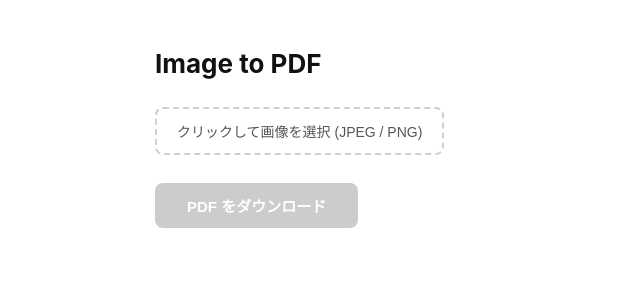
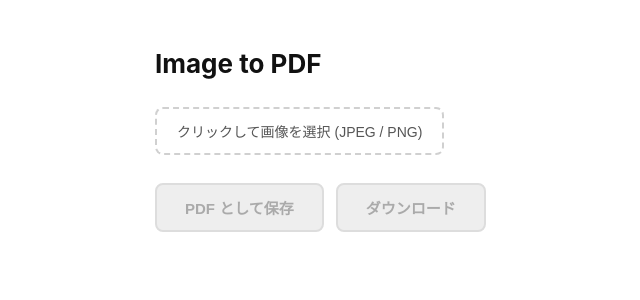
Before and after one commit to Hattori-1104/kadai-box, a React (Vite) app in the folder apps/web/: page / in a window 1280 px wide. Shown: the top 300 px of the page, without its empty margins (35-675 px from the left). Built offline with nearby package versions, Linux system fonts and the light colour scheme.

Commit message:
ダウンロードと保存を分けた

```diff
--- a/apps/web/src/App.tsx
+++ b/apps/web/src/App.tsx
@@ -13,7 +13,7 @@ import type React from "react"
 import { ImageCard } from "./components/ImageCard"
 import { ImageModal } from "./components/ImageModal"
 import { type ImageItem, type ImageLoadError, loadImageItems, revokeObjectUrl } from "./lib/image"
-import { type PdfError, generatePdf } from "./lib/pdf"
+import { type PdfError, buildPdf, downloadPdf } from "./lib/pdf"
 
 const formatImageError = (e: ImageLoadError): string =>
   `"${e.fileName}" の読み込みに失敗しました`
@@ -40,6 +40,7 @@ export default function App() {
   const [items, setItems] = useState<ImageItem[]>([])
   const [error, setError] = useState<string | null>(null)
   const [previewId, setPreviewId] = useState<string | null>(null)
+  const [savedPdf, setSavedPdf] = useState<Uint8Array | null>(null)
   const itemsRef = useRef(items)
   const inputRef = useRef<HTMLInputElement>(null)
   itemsRef.current = items
@@ -63,6 +64,7 @@ export default function App() {
     const exit = await Effect.runPromiseExit(loadImageItems(files))
     if (Exit.isSuccess(exit)) {
       setItems(exit.value)
+      setSavedPdf(null)
     } else {
       setError(extractCauseMessage(exit.cause, formatImageError))
     }
@@ -71,6 +73,7 @@ export default function App() {
   const handleDragEnd = (event: DragEndEvent) => {
     const { active, over } = event
     if (!over || active.id === over.id) return
+    setSavedPdf(null)
     setItems((prev) => {
       const from = prev.findIndex((i) => i.id === active.id)
       const to = prev.findIndex((i) => i.id === over.id)
@@ -79,6 +82,7 @@ export default function App() {
   }
 
   const handleRotate = (id: string, dir: 1 | -1) => {
+    setSavedPdf(null)
     setItems((prev) =>
       prev.map((item) =>
         item.id === id
@@ -91,9 +95,19 @@ export default function App() {
     )
   }
 
+  const handleSave = async () => {
+    setError(null)
+    const exit = await Effect.runPromiseExit(buildPdf(items))
+    if (Exit.isSuccess(exit)) {
+      setSavedPdf(exit.value)
+    } else {
+      setError(extractCauseMessage(exit.cause, formatPdfError))
+    }
+  }
+
   const handleDownload = async () => {
     setError(null)
-    const exit = await Effect.runPromiseExit(generatePdf(items))
+    const exit = await Effect.runPromiseExit(downloadPdf(items))
     if (Exit.isFailure(exit)) {
       setError(extractCauseMessage(exit.cause, formatPdfError))
     }
@@ -147,14 +161,30 @@ export default function App() {
         return item ? <ImageModal item={item} onClose={() => setPreviewId(null)} /> : null
       })()}
 
+      <div style={actionRowStyle}>
+        <button
+          type="button"
+          onClick={handleSave}
+          disabled={items.length === 0}
+          style={items.length === 0 ? { ...saveBtnStyle, ...btnDisabledStyle } : saveBtnStyle}
+        >
+          PDF として保存
+        </button>
         <button
           type="button"
           onClick={handleDownload}
           disabled={items.length === 0}
-        style={items.length === 0 ? { ...downloadBtnStyle, ...downloadBtnDisabledStyle } : downloadBtnStyle}
+          style={items.length === 0 ? { ...downloadBtnStyle, ...btnDisabledStyle } : downloadBtnStyle}
         >
-        PDF をダウンロード
+          ダウンロード
         </button>
+      </div>
+
+      {savedPdf && (
+        <p style={savedStatusStyle}>
+          PDF を保存しました（{(savedPdf.byteLength / 1024).toFixed(0)} KB）
+        </p>
+      )}
     </div>
   )
 }
@@ -192,20 +222,45 @@ const gridStyle: React.CSSProperties = {
   marginBottom: 32,
 }
 
-const downloadBtnStyle: React.CSSProperties = {
-  padding: "12px 32px",
-  background: "#111",
-  color: "#fff",
-  border: "none",
+const actionRowStyle: React.CSSProperties = {
+  display: "flex",
+  gap: 12,
+  flexWrap: "wrap",
+}
+
+const saveBtnStyle: React.CSSProperties = {
+  padding: "12px 28px",
+  background: "#fff",
+  color: "#111",
+  border: "2px solid #111",
   borderRadius: 8,
   fontSize: 15,
   fontWeight: 600,
   cursor: "pointer",
 }
 
-const downloadBtnDisabledStyle: React.CSSProperties = {
-  background: "#ccc",
+const downloadBtnStyle: React.CSSProperties = {
+  padding: "12px 28px",
+  background: "#111",
+  color: "#fff",
+  border: "2px solid #111",
+  borderRadius: 8,
+  fontSize: 15,
+  fontWeight: 600,
+  cursor: "pointer",
+}
+
+const btnDisabledStyle: React.CSSProperties = {
+  background: "#eee",
+  color: "#aaa",
+  borderColor: "#ddd",
   cursor: "not-allowed",
+}
+
+const savedStatusStyle: React.CSSProperties = {
+  marginTop: 12,
+  fontSize: 13,
+  color: "#166534",
 }
 
 const errorStyle: React.CSSProperties = {
--- a/apps/web/src/lib/pdf.ts
+++ b/apps/web/src/lib/pdf.ts
@@ -72,10 +72,8 @@ const addPageToDoc = (
     doc.addImage(ctx.canvas, "JPEG", layout.x, layout.y, layout.w, layout.h)
   })
 
-export const generatePdf = (items: ImageItem[]): Effect.Effect<void, PdfError> =>
+const buildDoc = (items: ImageItem[]): Effect.Effect<jsPDF, PdfError> =>
   Effect.gen(function* () {
-    if (items.length === 0) return
-
     const doc = new jsPDF({ orientation: "portrait", unit: "mm", format: "a4" })
     const canvas = document.createElement("canvas")
     const maybeCtx = canvas.getContext("2d")
@@ -88,5 +86,11 @@ export const generatePdf = (items: ImageItem[]): Effect.Effect<void, PdfError> =
       { concurrency: 1, discard: true },
     )
 
-    doc.save("result.pdf")
+    return doc
   })
+
+export const buildPdf = (items: ImageItem[]): Effect.Effect<Uint8Array, PdfError> =>
+  buildDoc(items).pipe(Effect.map((doc) => new Uint8Array(doc.output("arraybuffer"))))
+
+export const downloadPdf = (items: ImageItem[]): Effect.Effect<void, PdfError> =>
+  buildDoc(items).pipe(Effect.map((doc) => doc.save("result.pdf")))
```
Lines whose indentation alone changed are shown as unchanged.
